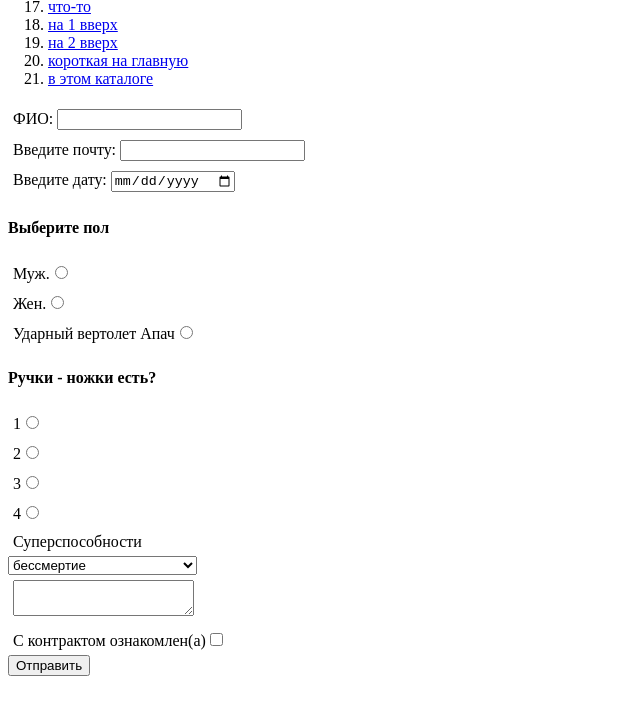
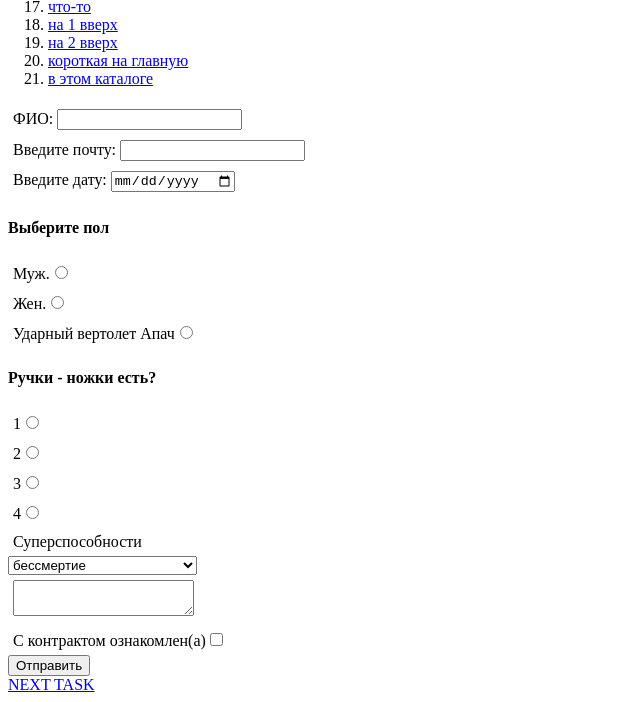
Before and after one commit to kworkuw/.github.io, a plain HTML site: page index.html in a window 1280 px wide. Shown: the part 928-1630 px from the top of the page, without its empty margins (0-640 px from the left). Drawn offline with Linux system fonts and the light colour scheme.

Commit message:
Update index.html

```diff
--- a/index.html
+++ b/index.html
@@ -92,6 +92,7 @@
                 </div>
             </form>
         </div>
+        <a href="./task2/index.html">NEXT TASK</a>
 
     </body>
 </html>
```
